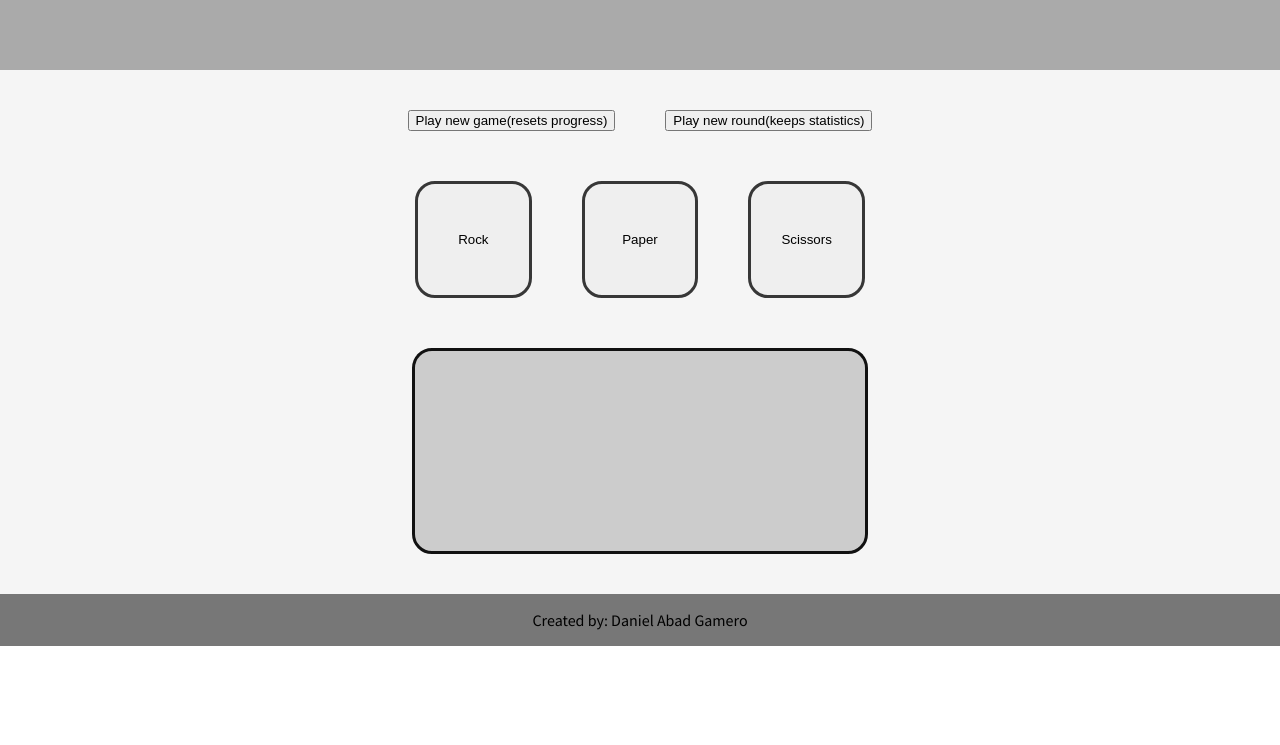
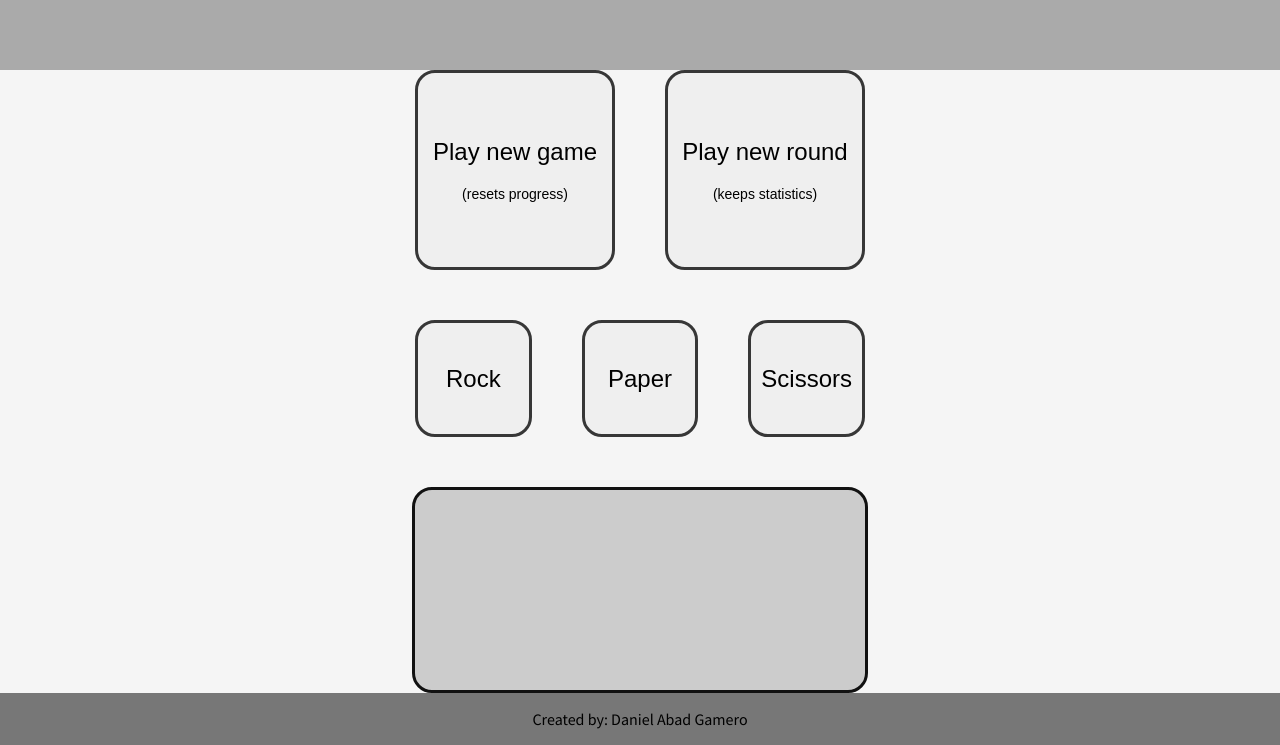
Before and after one commit to danielabadgamero/rock-paper-scissors, a plain HTML site: page index.html in a window 1280 px wide. Shown: the part 154-899 px from the top of the page. Before the commit the page ends 800 px from the top, so only its background shows below. Drawn offline with Linux system fonts and the light colour scheme.

Commit message:
Finished styling

```diff
--- a/style.css
+++ b/style.css
@@ -46,7 +46,7 @@ footer {
     gap: 50px;
 }
 
-.controls div {
+.controls button {
     height: 200px;
     width: 200px;
     display: flex;
@@ -57,6 +57,15 @@ footer {
     border-radius: 20px;
     border-width: 3px;
     border-color: #373737;
+    font-size: 24px;
+}
+
+span {
+    font-size: 14px;
+}
+
+button {
+    gap: 20px;
 }
 
 .items {
@@ -74,6 +83,7 @@ footer {
     border-color: #373737;
     justify-content: center;
     align-items: center;
+    font-size: 24px;
 }
 
 .result {
```
